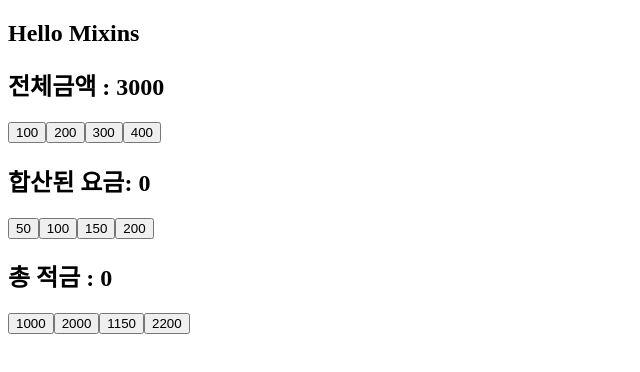
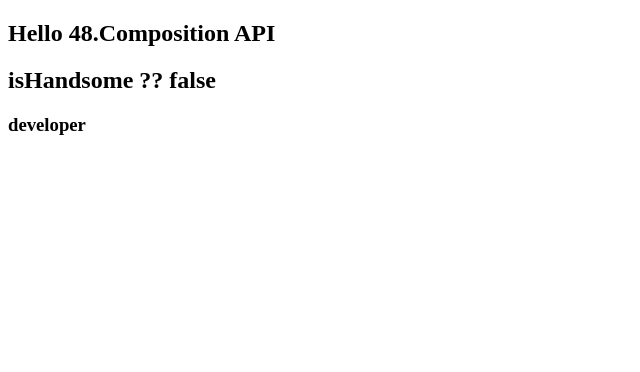
Before and after one commit to 42azimut/sessac_Vue, a Vue app in the folder 04_vueIntro/vue-practice/: page / in a window 1280 px wide. Shown: the top 372 px of the page, without its empty margins (0-640 px from the left). Built offline with nearby package versions, Linux system fonts and the light colour scheme.

Commit message:
48. Composition ref, reactive, toRefs

```diff
--- a/04_vueIntro/vue-practice/src/App.vue
+++ b/04_vueIntro/vue-practice/src/App.vue
@@ -1,19 +1,15 @@
 <template>
   <div>
-    <h2>Hello Mixins</h2>
-    <ProductStatus />
-    <FeeStatus />
-    <SavingStatus />
+    <h2>Hello 48.Composition API</h2>
   </div>
+  <TestComponent />
 </template>
 
 <script>
-import ProductStatus from "./components/mixin/ProductStatus";
-import FeeStatus from "./components/mixin/FeeStatus";
-import SavingStatus from "./components/mixin/SavingStatus";
+import TestComponent from "./components/composition/TestComponent";
 export default {
   name: "App",
-  components: { ProductStatus, FeeStatus, SavingStatus },
+  components: { TestComponent },
 
   data() {
     return {};
--- /dev/null
+++ b/04_vueIntro/vue-practice/src/components/composition/TestComponent.vue
@@ -0,0 +1,34 @@
+<template>
+  <h2>isHandsome ?? {{ isHandsome }}</h2>
+  <h3>{{ job }}</h3>
+</template>
+
+<script>
+import { ref, reactive, toRefs } from "vue";
+export default {
+  name: "TestComponent",
+  setup() {
+    let isHandsome = ref(false);
+    const state = reactive({
+      name: "Azimut-reactive",
+      age: 33,
+      job: "developer",
+    });
+    //let isNotUgly = isHandsome;
+    //isHandsome.value = true;
+    //console.log(isNotUgly);
+    return {
+      //isNotUgly,
+      isHandsome,
+      ...toRefs(state),
+    };
+  },
+  // data() {
+  //   return {
+  //     username: "azimut",
+  //   };
+  // },
+};
+</script>
+
+<style></style>
--- a/04_vueIntro/vue-practice/src/components/mixin/ProductStatus.vue
+++ b/04_vueIntro/vue-practice/src/components/mixin/ProductStatus.vue
@@ -18,7 +18,7 @@ export default {
   components: {},
   data() {
     return {
-      totalMoney: 3000, //우선 적용 미스인보다.. 초기화 가능!
+      totalMoney: 3000, //우선 적용 미스인보다..
     };
   },
   methods: {},
```
